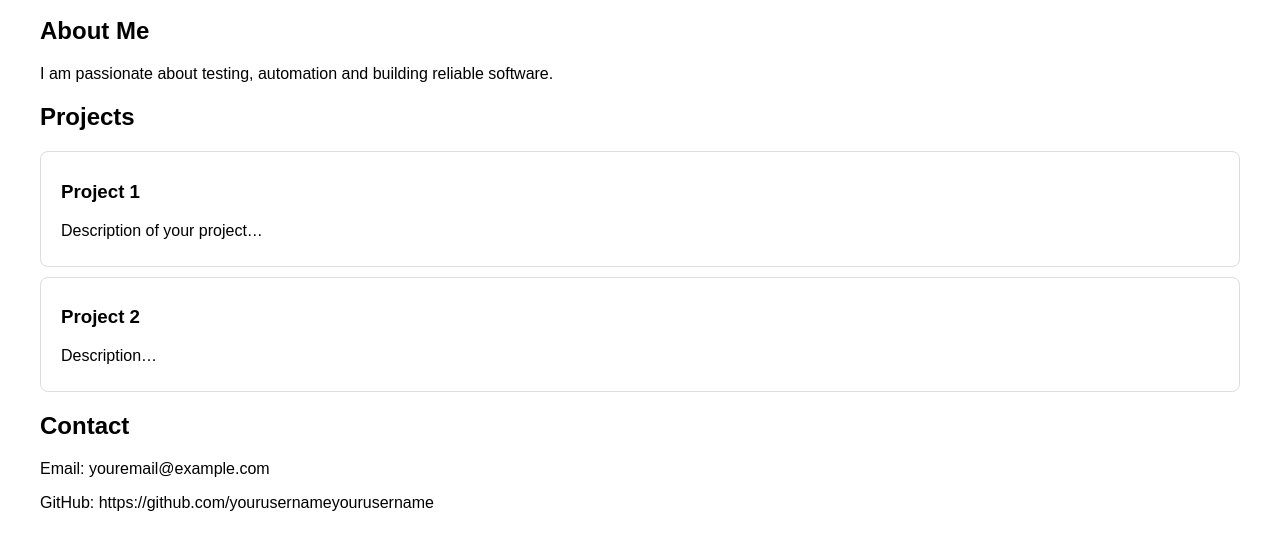
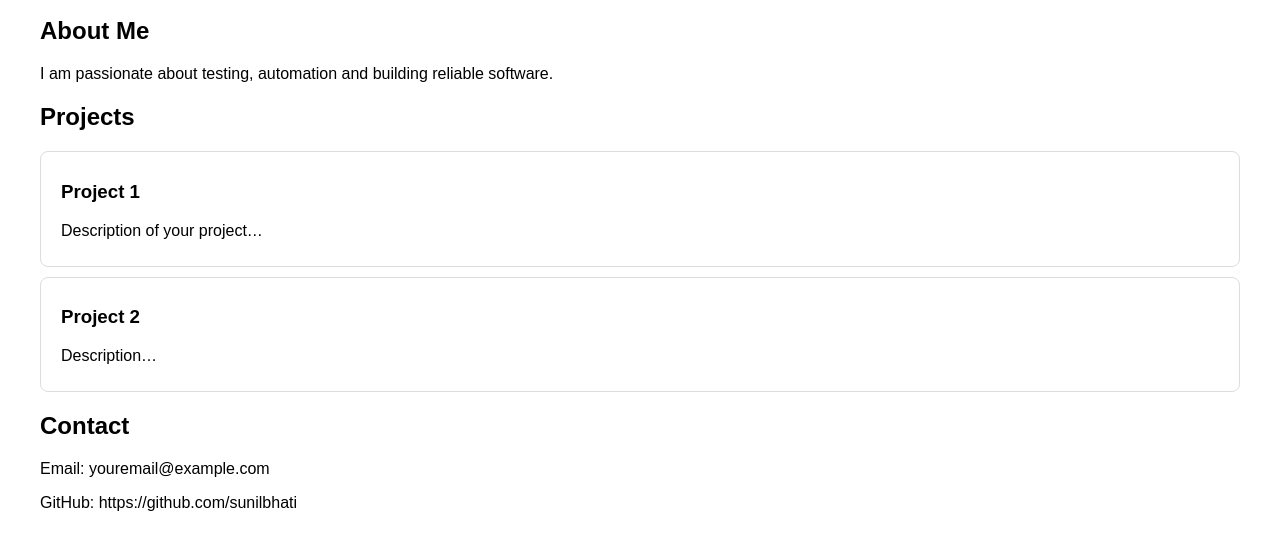
Before and after one commit to Sunil-Bhati/sunilbhati.github.io, a plain HTML site: page index.html in a window 1280 px wide. Shown: the part 120-670 px from the top of the page. Drawn offline with Linux system fonts and the light colour scheme.

Commit message:
Update index.html

```diff
--- a/index.html
+++ b/index.html
@@ -30,6 +30,6 @@
 
   <h2>Contact</h2>
   <p>Email: youremail@example.com</p>
-  <p>GitHub: https://github.com/yourusernameyourusername</a></p>
+  <p>GitHub: https://github.com/sunilbhati</a></p>
 </body>
 </html>
```
